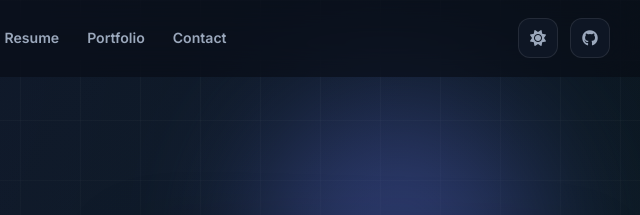
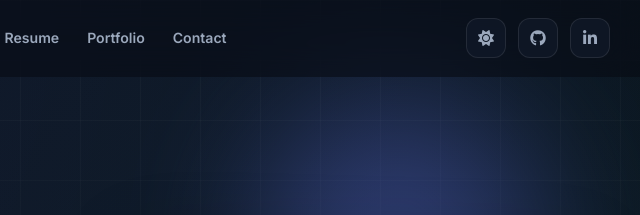
Before and after one commit to RanaTarekAhmed/My_Portfolio, a plain HTML site: page index.html in a window 1280 px wide. Shown: the top 215 px of the page, 640-1280 px from the left. Drawn offline with Linux system fonts and the light colour scheme.

Commit message:
Add LinkedIn link to social icons

```diff
--- a/index.html
+++ b/index.html
@@ -42,6 +42,9 @@
                     </div>
                     <a href="https://github.com/RanaTarekAhmed" aria-label="GitHub" target="_blank" rel="noopener noreferrer">
                         <i class="fa-brands fa-github"></i>
+                    </a>
+                    <a href="https://www.linkedin.com/in/ranatarekahmed/" aria-label="LinkedIn" target="_blank" rel="noopener noreferrer">
+                        <i class="fa-brands fa-linkedin-in"></i>
                     </a>
                 </div>
             </nav>
@@ -337,6 +340,7 @@
                 <a class="email-link" href="mailto:r.tarekahmed@gmail.com"><i class="fas fa-envelope"></i> r.tarekahmed@gmail.com</a>
                 <div class="social-icons">
                     <a href="https://github.com/RanaTarekAhmed" target="_blank" rel="noopener noreferrer" aria-label="GitHub"><i class="fa-brands fa-github"></i></a>
+                    <a href="https://www.linkedin.com/in/ranatarekahmed/" target="_blank" rel="noopener noreferrer" aria-label="LinkedIn"><i class="fa-brands fa-linkedin-in"></i></a>
                 </div>
             </div>
             <div class="contact-card">
```
